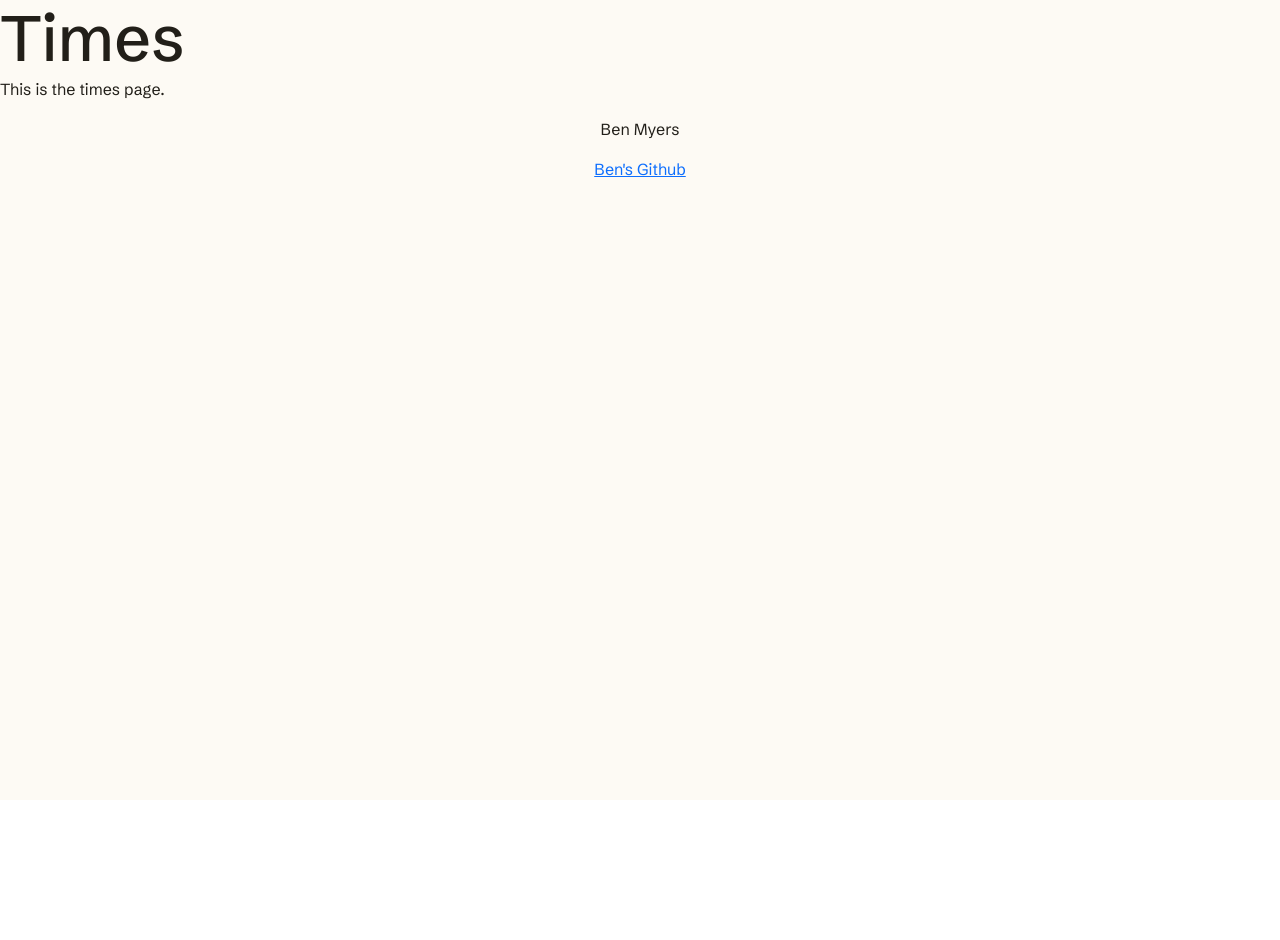
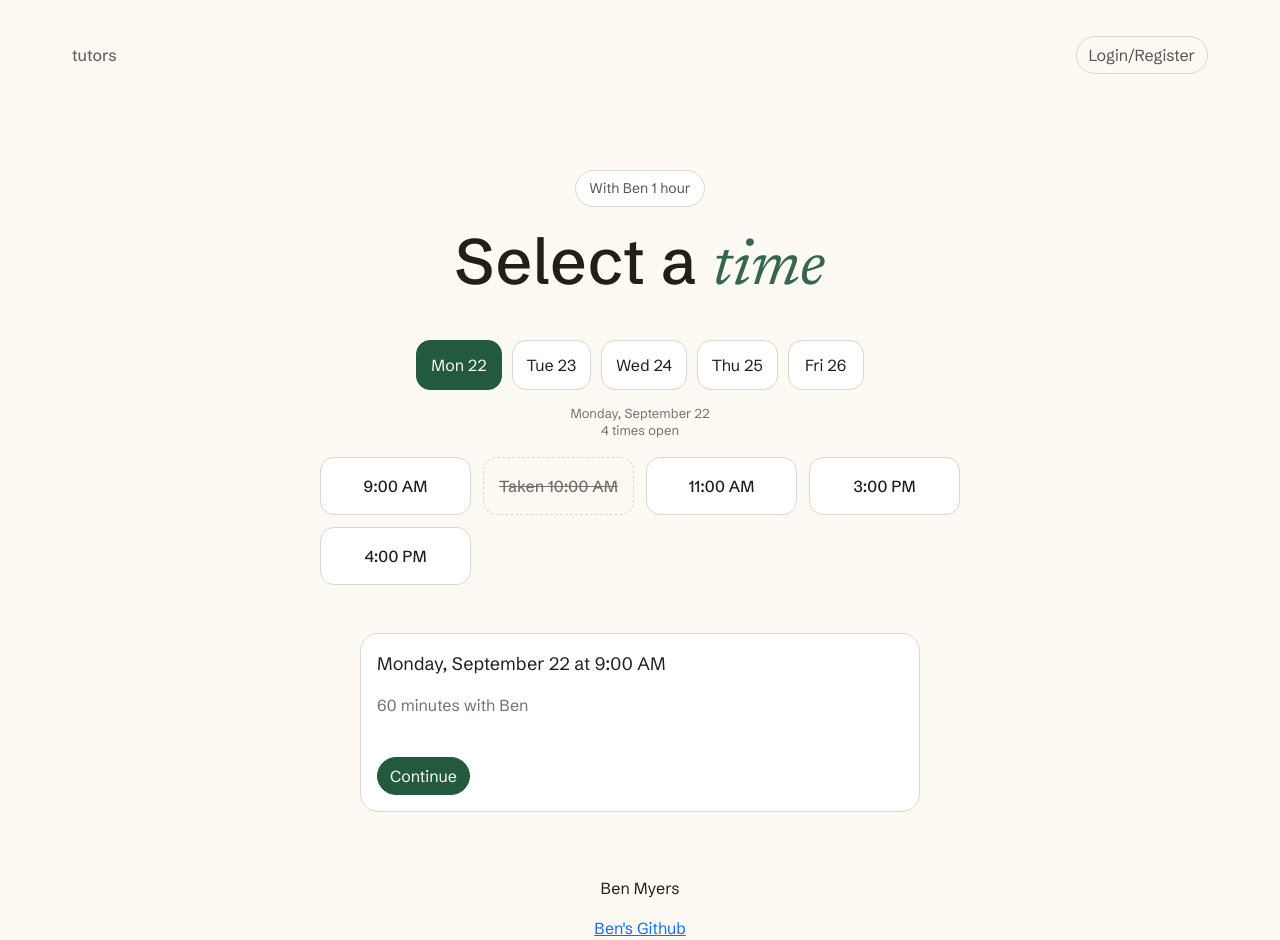
Before and after one commit to TheBen2005/startup, a React (Vite) app: page /times in a window 1280 px wide. Before the commit the page ends 800 px from the top, so only its background shows below. Built offline with nearby package versions, Linux system fonts and the light colour scheme.

Commit message:
Created component for available times page

```diff
--- a/src/times/times.jsx
+++ b/src/times/times.jsx
@@ -1,11 +1,65 @@
 import './times.css';
-import{NavLink, Link } from 'react-router-dom';
+import { NavLink, Link } from 'react-router-dom';
 
 export function Times() {
     return (
         <div>
-            <h1>Times</h1>
-            <p>This is the times page.</p>
+            <header>
+                <nav>
+                    <NavLink to="/tutors" className="back-link">tutors</NavLink>
+                    <Link to="/login" className="btn btn-outline-secondary rounded-pill ms-auto">Login/Register</Link>
+                </nav>
+            </header>
+            <main>
+                {/* This message below saying "with Ben 1 hour", will be dynamic and based on the tutor and the amount of time selected */}
+                <p className="booking-summary">With Ben 1 hour</p>
+                <h1>Select a <span className="title-italics">time</span></h1>
+                <ul className="day-list">
+                    <li>
+                        <button type="button" className="day-pill" aria-pressed="true">Mon <span>22</span></button>
+                    </li>
+                    <li>
+                        <button type="button" className="day-pill" aria-pressed="false">Tue <span>23</span></button>
+                    </li>
+                    <li>
+                        <button type="button" className="day-pill" aria-pressed="false">Wed <span>24</span></button>
+                    </li>
+                    <li>
+                        <button type="button" className="day-pill" aria-pressed="false">Thu <span>25</span></button>
+                    </li>
+                    <li>
+                        <button type="button" className="day-pill" aria-pressed="false">Fri <span>26</span></button>
+                    </li>
+                </ul>
+                <h2 className="day-header">Monday, September 22</h2>
+                <p className="open-count">4 times open</p>
+                {/* DATABASE DATA PLACEHOLDER. All of these times will be eventually available times for the tutor that are fetched from the database. */}
+                <ul className="slot-list">
+                    <li>
+                        <button type="button" className="slot">9:00 AM</button>
+                    </li>
+                    <li>
+                        <p className="slot-taken"><s>Taken 10:00 AM</s></p>
+                        {/* IMPORTANT: WEBSOCKETPLACEHOLDER. When one user books an appointment at a time it will update for all users. */}
+                    </li>
+                    <li>
+                        <button type="button" className="slot">11:00 AM</button>
+                    </li>
+                    <li>
+                        <button type="button" className="slot">3:00 PM</button>
+                    </li>
+                    <li>
+                        <button type="button" className="slot">4:00 PM</button>
+                    </li>
+                </ul>
+                <div id="selection-bar" className="alert alert-success alert-dismissible text-start payment-complete" role="status">
+                    <p className="paid-success-color">Monday, September 22 at 9:00 AM</p>
+                    <p className="tutor-contact-message">60 minutes with Ben</p>
+                    <Link to="/info" className="btn btn-primary rounded-pill book-button-space">Continue</Link>
+                    {/* This eventually won't be present all of the time, but is a dynamic message that will appear at the bottom after a time is selected. */}
+                </div>
+
+            </main>
         </div>
     );
 }
```
